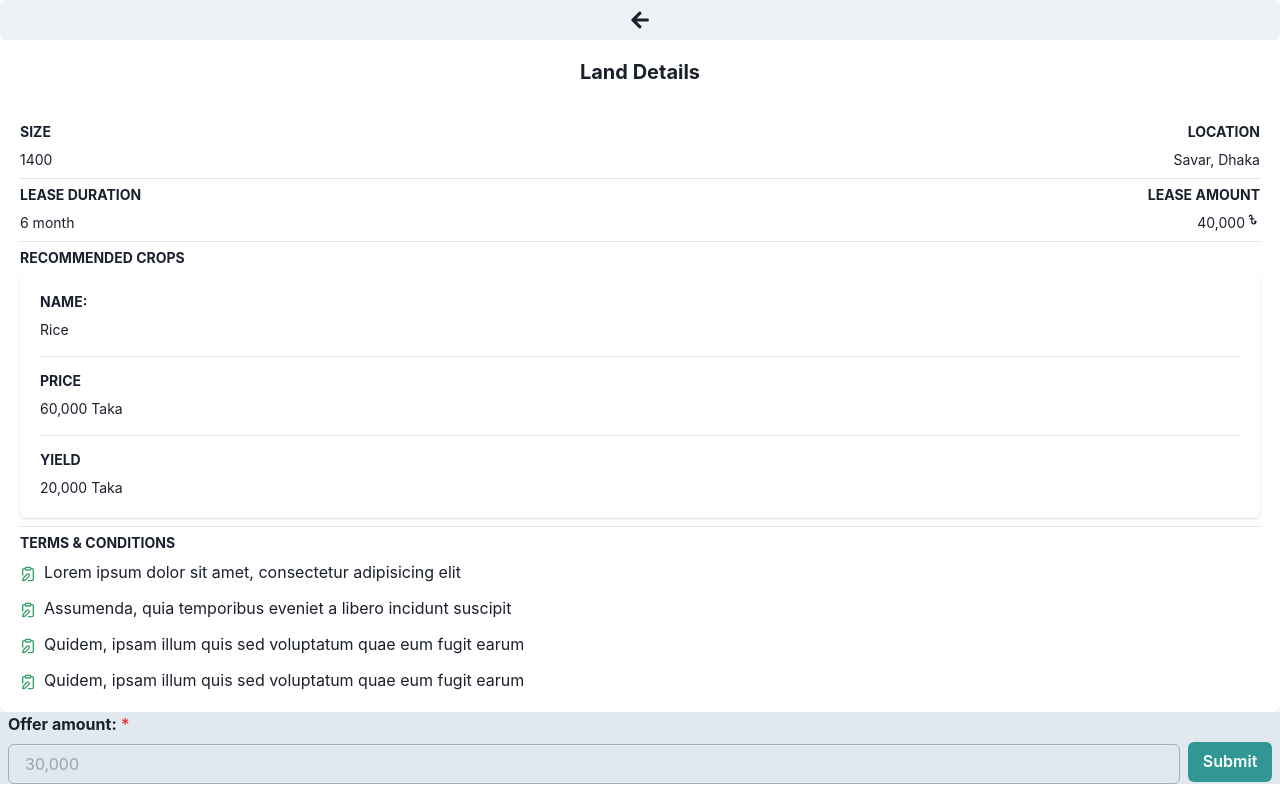
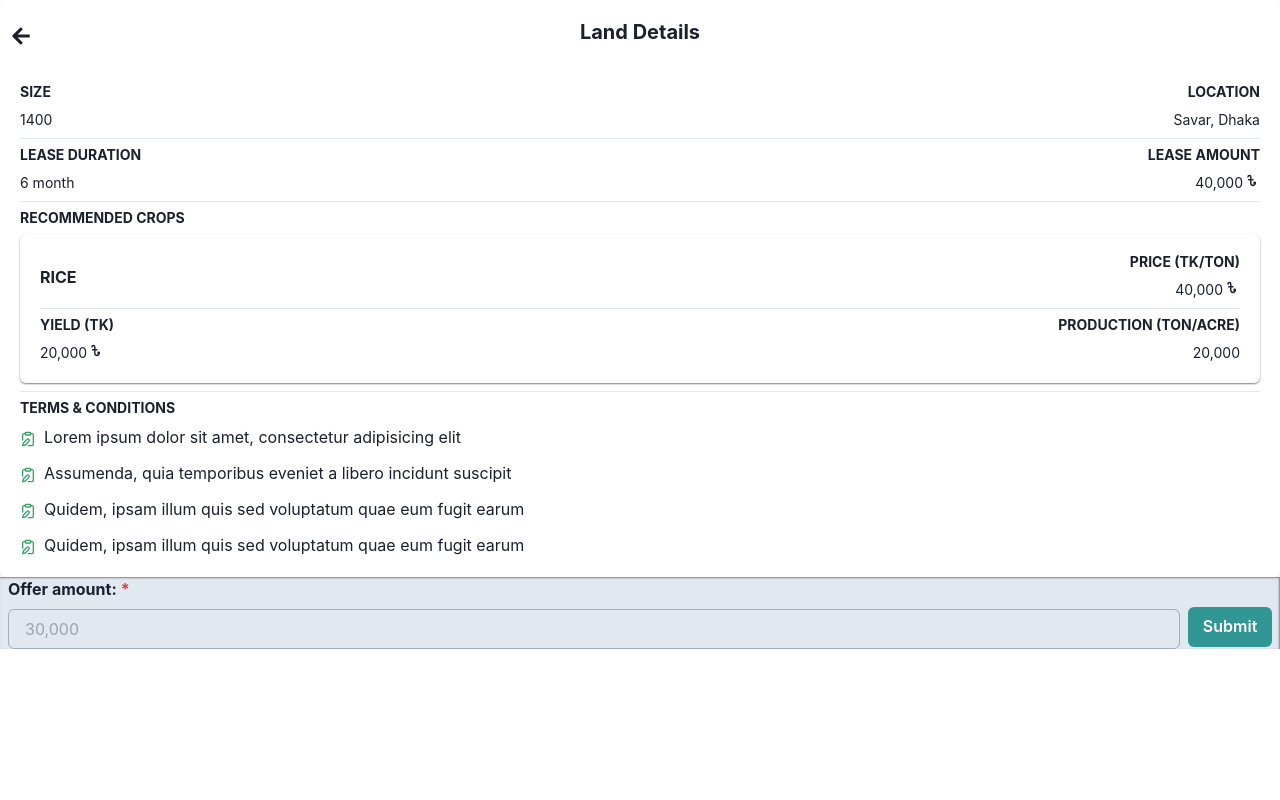
Before and after one commit to Zaberahmed/EasyGrow, a React (Vite) app in the folder client/: page /farmer/land-details in a window 1280 px wide. Built offline with nearby package versions, Linux system fonts and the light colour scheme.

Commit message:
fix: land details structure

```diff
--- a/client/src/Pages/Farmer/My Offers/MyOffers.page.tsx
+++ b/client/src/Pages/Farmer/My Offers/MyOffers.page.tsx
@@ -2,6 +2,7 @@ import { useState } from 'react';
 import { Offer } from '../../../Interfaces/Offer.interface';
 import OfferDetailsComponent from '../../../components/Offer Details/OfferDetails.component';
 import formatMoney from '../../../utils/formatMoney';
+import { Center, Heading } from '@chakra-ui/react';
 const initialOffer: Offer = {
 	amount: '0',
 	status: 'pending',
@@ -22,14 +23,21 @@ const dummyOffers: Offer[] = [
 	},
 ];
 
-
-
 const MyOffersPage = () => {
 	const [offer, setOffer] = useState<Offer>(initialOffer);
 	return (
-		<div>
-			{dummyOffers.map((offer) => (
+		<div className="all-offers-container">
+			<Center>
+				<Heading
+					size="md"
+					mt={5}>
+					{' '}
+					My Offers{' '}
+				</Heading>
+			</Center>
+			{dummyOffers.map((offer, index) => (
 				<OfferDetailsComponent
+					key={index}
 					amount={formatMoney(offer.amount)}
 					status={offer.status}
 				/>
--- a/client/src/components/Land Details/landDetail.component.tsx
+++ b/client/src/components/Land Details/landDetail.component.tsx
@@ -1,16 +1,21 @@
-import { Card, CardHeader, Heading, CardBody, Stack, StackDivider, Text, Box, Center, Button } from '@chakra-ui/react';
+import { Card, CardHeader, Heading, CardBody, Stack, StackDivider, Text, Box, Center, Button, Flex } from '@chakra-ui/react';
 import TermsAndConditionsComponent from '../Terms & Conditions/TermsAndConditions.component';
 import { TbCurrencyTaka } from 'react-icons/tb';
 import formatMoney from '../../utils/formatMoney';
 import { FaArrowLeft } from 'react-icons/fa';
 import RecommendedCropComponent from '../Recommended Crop/RecommendedCrop.component';
-import { Navigate, useNavigate } from 'react-router-dom';
+import { useNavigate } from 'react-router-dom';
 
 const LandDetailComponent = () => {
 	const navigate = useNavigate();
 	return (
 		<Card>
-			<Button onClick={() => navigate(-1)}>
+			<Button
+				onClick={() => navigate(-1)}
+				variant="unstyled"
+				position={'absolute'}
+				top={4}
+				left={2.5}>
 				{' '}
 				<FaArrowLeft size={20} />
 			</Button>
@@ -53,6 +58,7 @@ const LandDetailComponent = () => {
 							</Text>
 						</div>
 					</Box>
+
 					<Box
 						display={'flex'}
 						flexDirection={'row'}
@@ -79,10 +85,11 @@ const LandDetailComponent = () => {
 								pt="2"
 								fontSize={14}
 								display={'flex'}>
-								{formatMoney('40000')} <TbCurrencyTaka size={15} />
+								{formatMoney('40000')} <TbCurrencyTaka size={17} />
 							</Text>
 						</div>
 					</Box>
+
 					<Box>
 						<Heading
 							size="xs"
--- a/client/src/components/Offer Amount Form/OfferAmount.component.tsx
+++ b/client/src/components/Offer Amount Form/OfferAmount.component.tsx
@@ -7,7 +7,7 @@ const OfferAmountComponent = () => {
 		<Flex
 			position="sticky"
 			bottom={0.5}
-			boxShadow={0}
+			boxShadow={'inset -1px 1px 2px grey'}
 			bgColor={'gray.200'}
 			justifyContent="center"
 			alignItems="center"
--- a/client/src/components/Offer Details/OfferDetails.component.tsx
+++ b/client/src/components/Offer Details/OfferDetails.component.tsx
@@ -33,16 +33,13 @@ const OfferDetailsComponent = ({ amount, status }: Offer) => {
 	};
 
 	return (
-		<div className="offer-container">
-			<Card>
-				<CardHeader>
-					<Heading size="md">Offer Details</Heading>
-				</CardHeader>
-
-				<CardBody>
+		<Card
+			boxShadow={'0 2px 4px grey'}
+			mb={3}>
+			<CardBody mb={3}>
 				<Stack
 					divider={<StackDivider />}
-						spacing="4">
+					spacing="2">
 					<Box>
 						<Heading
 							size="xs"
@@ -64,22 +61,20 @@ const OfferDetailsComponent = ({ amount, status }: Offer) => {
 							Status
 						</Heading>
 						<Box
-								as="div" // Use Box as a div-like element
+							as="div"
 							display="flex"
 							p="1"
 							borderRadius="md"
 							fontWeight="bold"
 							w="40%"
-								{...getStatusButtonStyle()} // Apply the appropriate button style
-							>
-								{getStatusIcon()} {/* Render the appropriate icon based on the status */}
+							{...getStatusButtonStyle()}>
+							{getStatusIcon()}
 							<Text pl="2">{status}</Text>
 						</Box>
 					</Box>
 				</Stack>
 			</CardBody>
 		</Card>
-		</div>
 	);
 };
 
--- a/client/src/components/Recommended Crop/RecommendedCrop.component.tsx
+++ b/client/src/components/Recommended Crop/RecommendedCrop.component.tsx
@@ -1,48 +1,71 @@
 import { Card, Heading, CardBody, Stack, StackDivider, Text, Box } from '@chakra-ui/react';
+import formatMoney from '../../utils/formatMoney';
+import { TbCurrencyTaka } from 'react-icons/tb';
 
 const RecommendedCropComponent = () => {
 	return (
-		<Card>
+		<Card boxShadow={'0 1px 2px grey'}>
 			<CardBody>
 				<Stack
 					divider={<StackDivider />}
-					spacing="4">
-					<Box>
+					spacing="2">
+					<Box
+						display={'flex'}
+						flexDirection={'row'}
+						justifyContent={'space-between'}
+						alignContent={'center'}
+						alignItems={'center'}>
+						<div style={{ display: 'flex', flexDirection: 'column', alignItems: 'flex-start' }}>
+							<Heading
+								size="s"
+								textTransform="uppercase">
+								Rice
+							</Heading>
+						</div>
+						<div style={{ display: 'flex', flexDirection: 'column', alignItems: 'flex-end' }}>
 							<Heading
 								size="xs"
 								textTransform="uppercase">
-							Name:
+								Price (TK/Ton)
+							</Heading>
+							<Text
+								pt="2"
+								fontSize="sm"
+								display={'flex'}>
+								{formatMoney('40000')} <TbCurrencyTaka size={17} />
+							</Text>
+						</div>
+					</Box>
+
+					<Box
+						display={'flex'}
+						flexDirection={'row'}
+						justifyContent={'space-between'}>
+						<div style={{ display: 'flex', flexDirection: 'column', alignItems: 'flex-start' }}>
+							<Heading
+								size="xs"
+								textTransform="uppercase">
+								Yield (TK)
+							</Heading>
+							<Text
+								pt="2"
+								fontSize="sm"
+								display={'flex'}>
+								{formatMoney('20000')} <TbCurrencyTaka size={17} />
+							</Text>
+						</div>
+						<div style={{ display: 'flex', flexDirection: 'column', alignItems: 'flex-end' }}>
+							<Heading
+								size="xs"
+								textTransform="uppercase">
+								Production (Ton/Acre)
 							</Heading>
 							<Text
 								pt="2"
 								fontSize="sm">
-							{' '}
-							Rice{' '}
+								20,000
 							</Text>
-					</Box>
-					<Box>
-						<Heading
-							size="xs"
-							textTransform="uppercase">
-							Price
-						</Heading>
-						<Text
-							pt="2"
-							fontSize="sm">
-							60,000 Taka
-						</Text>
-					</Box>
-					<Box>
-						<Heading
-							size="xs"
-							textTransform="uppercase">
-							Yield
-						</Heading>
-						<Text
-							pt="2"
-							fontSize="sm">
-							20,000 Taka
-						</Text>
+						</div>
 					</Box>
 				</Stack>
 			</CardBody>
```
Lines whose indentation alone changed are shown as unchanged.
